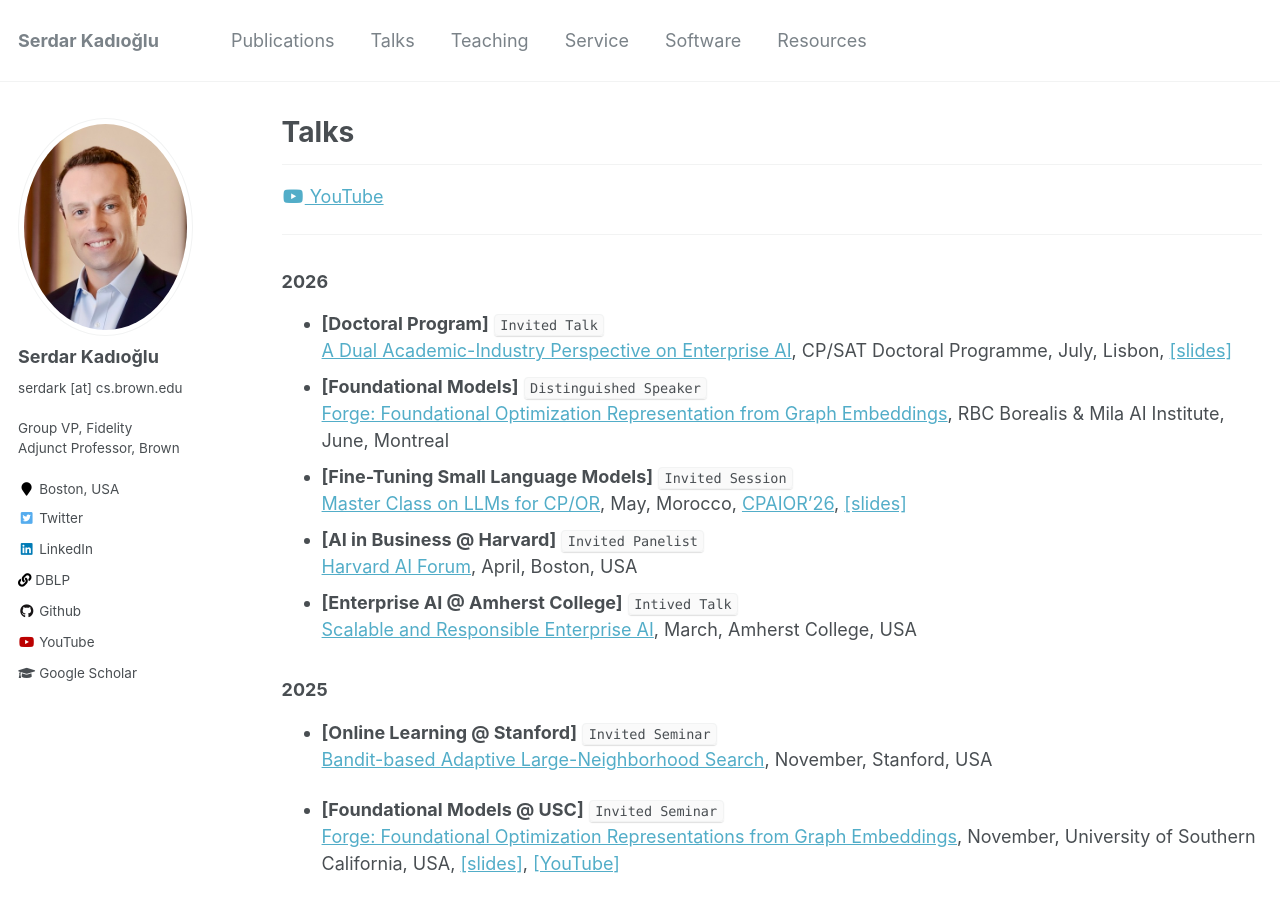
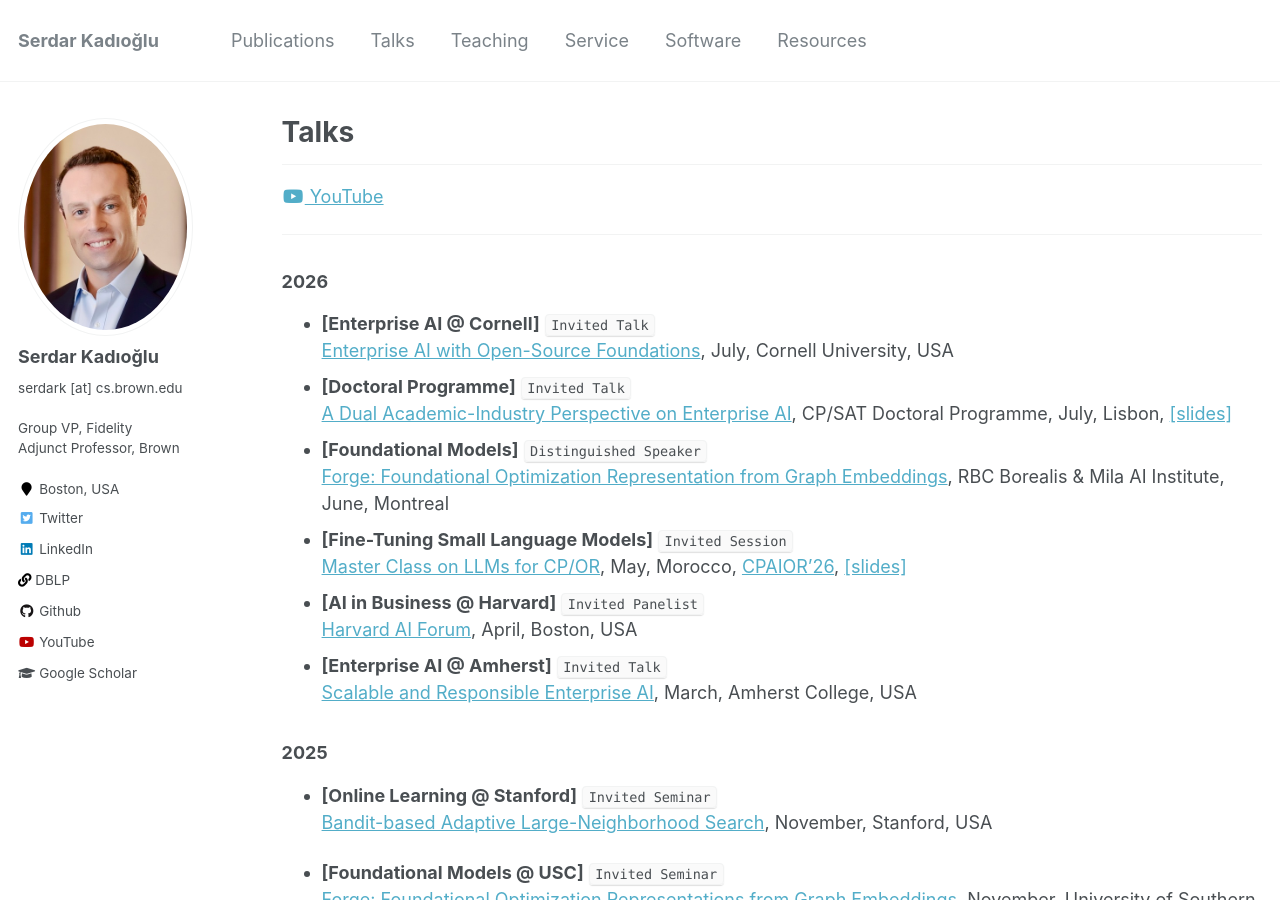
Before and after one commit to skadio/skadio.github.io, a Jekyll site: the page built from _pages/talks.md, in a window 1280 px wide and 900 px high. Built offline with Jekyll 4.4.1, drawn with Linux system fonts in a browser that asks for light colours.

Commit message:
Update talks and correct typos in events

```diff
--- a/_pages/talks.md
+++ b/_pages/talks.md
@@ -12,7 +12,9 @@ author_profile: true
 ---
 
 ### 2026
-* **[Doctoral Program]** `Invited Talk`\
+* **[Enterprise AI @ Cornell]** `Invited Talk`\
+   [Enterprise AI with Open-Source Foundations](https://docs.google.com/viewer?url=https://raw.githubusercontent.com/skadio/skadio.github.io/master/files/2026_Cornell_Enterprise_AI_Kadioglu.pdf), July, Cornell University, USA
+* **[Doctoral Programme]** `Invited Talk`\
   [A Dual Academic-Industry Perspective on Enterprise AI](https://satcpdp26.github.io/#speakers), CP/SAT Doctoral Programme, July, Lisbon, [[slides]](https://docs.google.com/viewer?url=https://raw.githubusercontent.com/skadio/skadio.github.io/master/files/2026_CP_Career_Kadioglu.pdf)
 * **[Foundational Models]** `Distinguished Speaker`\
   [Forge: Foundational Optimization Representation from Graph Embeddings](https://luma.com/rbc-7j5y), RBC Borealis & Mila AI Institute, June, Montreal
@@ -20,7 +22,7 @@ author_profile: true
   [Master Class on LLMs for CP/OR](https://sites.google.com/view/cpaior2026/program/master-class), May, Morocco, [CPAIOR'26](https://sites.google.com/view/cpaior2026/organisation), [[slides]](https://docs.google.com/viewer?url=https://raw.githubusercontent.com/skadio/skadio.github.io/master/files/2026_CPAIOR_Text2Model_Kadioglu.pdf)
 * **[AI in Business @ Harvard]** `Invited Panelist`\
   [Harvard AI Forum](https://www.linkedin.com/posts/globalturksai_the-2nd-annual-harvard-ai-forum-brought-together-activity-7450176572218769408-jQne/?utm_source=social_share_send&utm_medium=member_desktop_web&rcm=ACoAAAs1oaABhCYR2_8hM9O5QtQpAdNpPL2hx5w), April, Boston, USA
-* **[Enterprise AI @ Amherst College]** `Intived Talk`\
+* **[Enterprise AI @ Amherst]** `Invited Talk`\
    [Scalable and Responsible Enterprise AI](https://www.amherst.edu/news/events/calendar/node/941409), March, Amherst College, USA
 
 ### 2025
```
